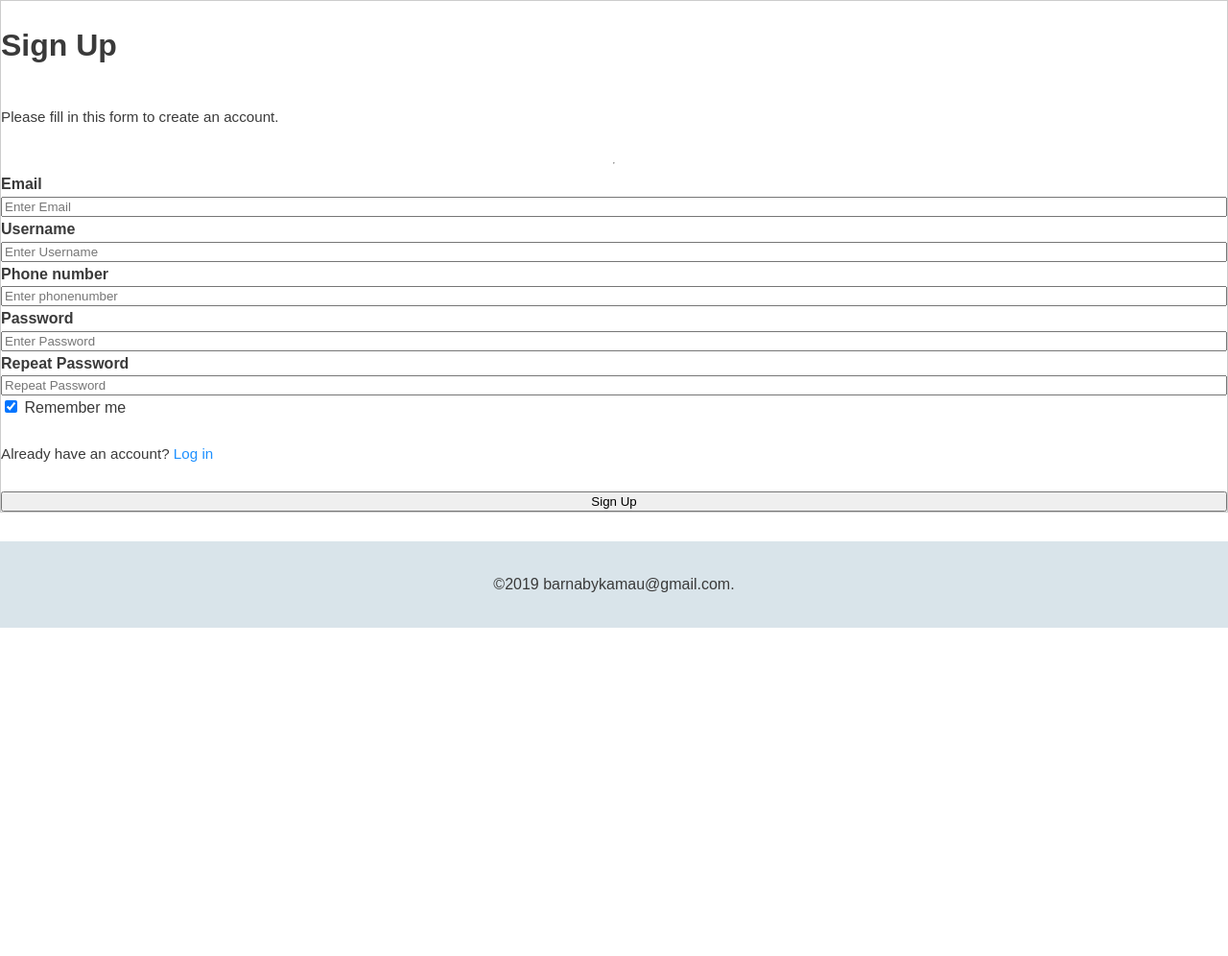
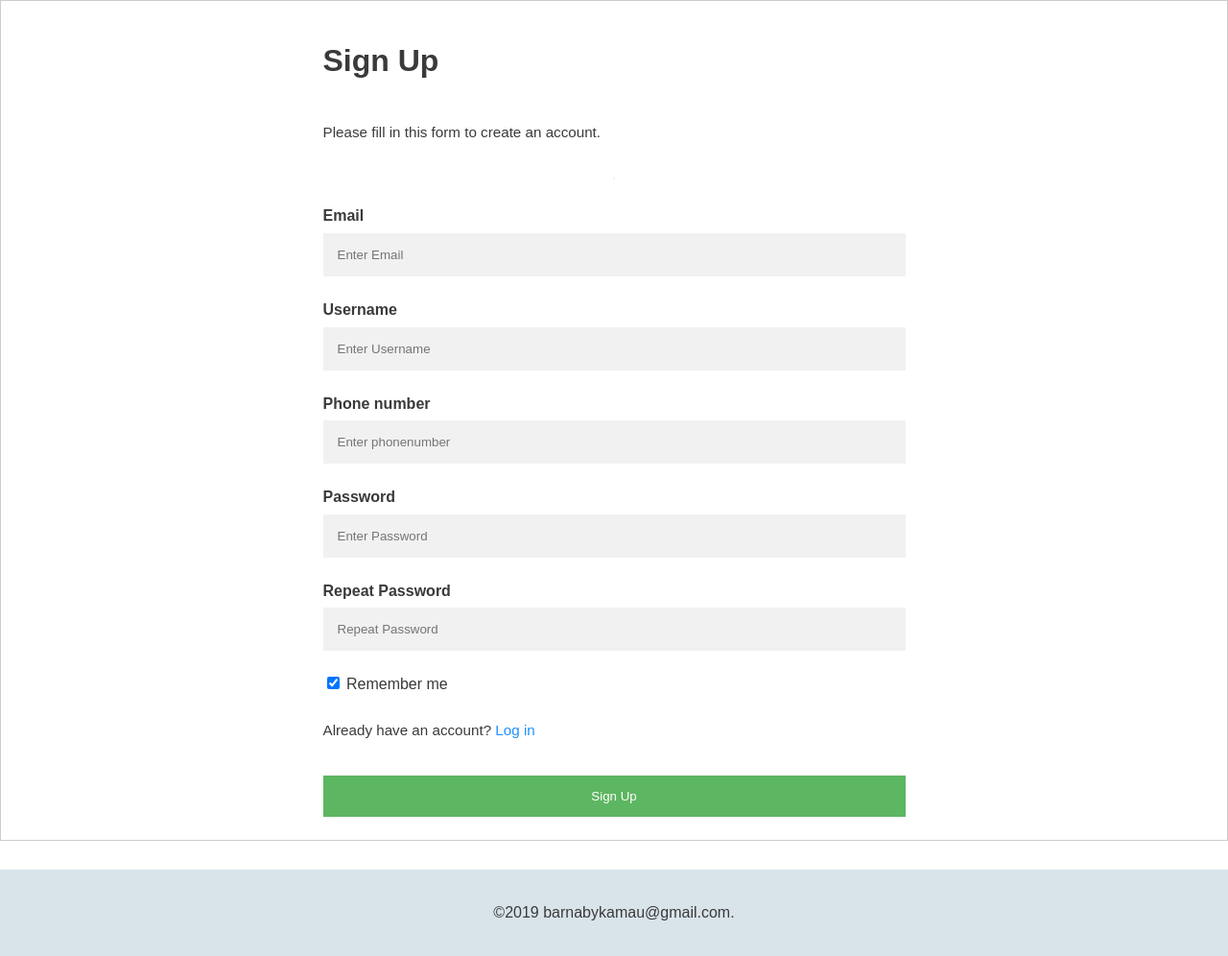
Before and after one commit to BurnerB/QUESTIONER, a Python web app: template UI/Templates/signup.html in a window 1280 px wide. Shown: the part 71-1067 px from the top of the page at 96% size. Before the commit the page ends 725 px from the top, so only its background shows below. Run offline with Jinja, Linux system fonts and the light colour scheme; the template is opened without the code that fills it, so the values that code supplies are empty.

Commit message:
[finish  #163353796] added css

```diff
--- a/UI/Static/style.css
+++ b/UI/Static/style.css
@@ -31,8 +31,6 @@ img {
 	max-width: 100%;
 }
 
-
-
 .name {
 	font-size: 1.35em;
 	margin: 0;
@@ -40,8 +38,7 @@ img {
 .main-nav {
 	margin-top: 5px;
 }
-.name a,
-.main-nav a {
+.name a,.main-nav a {
 	text-align: center;
 	display: block;
 	padding: 10px 15px;
@@ -79,7 +76,7 @@ img {
 	margin-top: 30px;
 }
 
-.button {
+.banner button {
 	background-color: red;
 	border: none;
 	color: white;
@@ -95,7 +92,7 @@ img {
   }
 
 
-.button:hover{
+.banner button:hover{
 	background-color: #F93535;
 }
 
@@ -117,6 +114,51 @@ img {
 }
 
 
+input[type=text], input[type=password] {
+	width: 100%;
+	padding: 15px;
+	margin: 5px 0 22px 0;
+	display: inline-block;
+	border: none;
+	background: #f1f1f1;
+  }
+
+input[type=text]:focus, input[type=password]:focus {
+	background-color: #ddd;
+	outline: none;
+  }
+
+hr {
+	border: 1px solid #f1f1f1;
+	margin-bottom: 25px;
+  }
+
+
+button {
+	background-color: #4CAF50;
+	color: white;
+	padding: 14px 20px;
+	margin: 8px 0;
+	border: none;
+	cursor: pointer;
+	opacity: 0.9;
+  }
+
+button:hover {
+	opacity:1;
+  }
+
+.signupbtn {
+	float: left;
+	width: 100%;
+  }
+
+.container {
+	padding: 16px;
+	box-sizing: border-box;
+    width: 50%;
+  }
+
 @media (min-width: 769px) {
 	.main-header,
 	.row {
```
